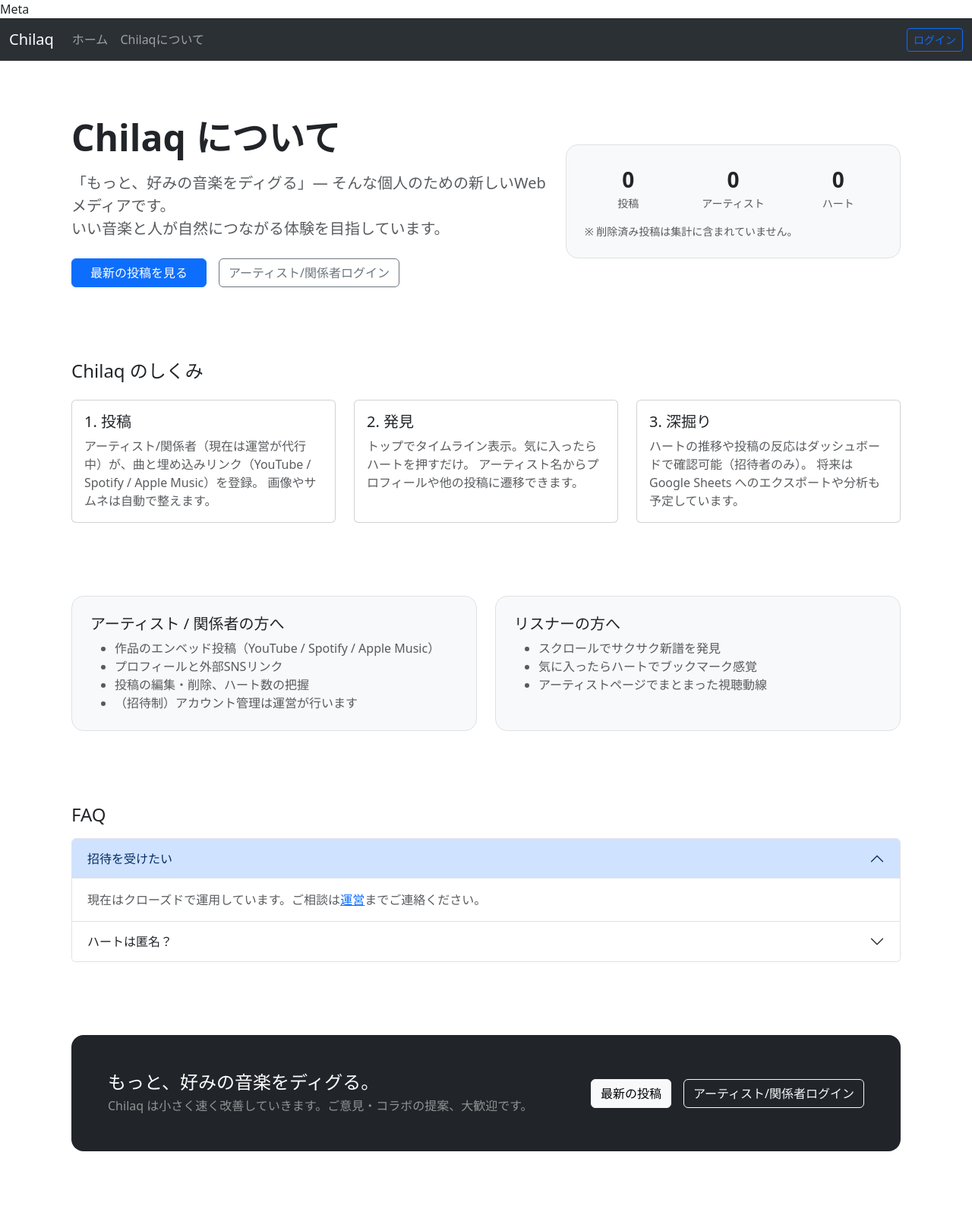
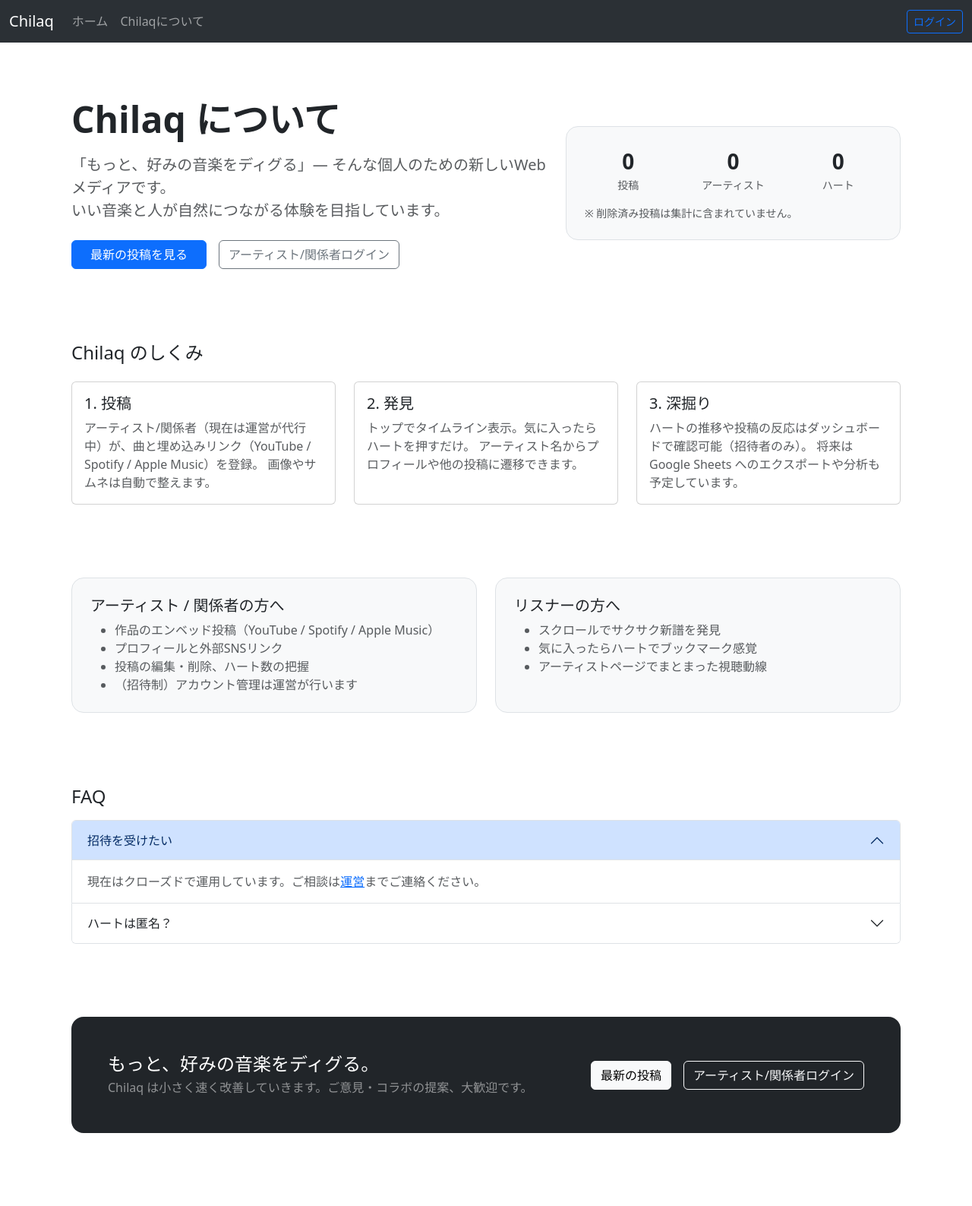
Before and after one commit to satb-theguy/chilaq_app, a FastAPI app: page /about in a window 1280 px wide. Shown: the whole page at 76% size. After the commit the page ends 1491 px from the top, so only its background shows below. Run offline with FastAPI, Linux system fonts and the light colour scheme; some libraries are stand-ins or nearby versions.

Commit message:
fix: meta and App Title

```diff
--- a/app/main.py
+++ b/app/main.py
@@ -57,7 +57,7 @@
     finally:
         db.close()
 
-app = FastAPI(title="chilaq (slim)")
+app = FastAPI(title="Chilaq")
 
 # Session
 SESSION_SECRET = os.environ.get("SESSION_SECRET") or secrets.token_urlsafe(32)
--- a/templates/base.html
+++ b/templates/base.html
@@ -3,7 +3,7 @@
 <head>
   <meta charset="utf-8" />
   <meta name="viewport" content="width=device-width,initial-scale=1" />
-  {% block metaproperty %}Meta{% endblock %}
+  {% block metaproperty %} {% endblock %}
   <title>{% block title %}Chilaq{% endblock %}</title>
   <!-- Bootstrap CSS -->
   <link rel="stylesheet" href="https://cdn.jsdelivr.net/npm/bootstrap@5.3.3/dist/css/bootstrap.min.css">
```
